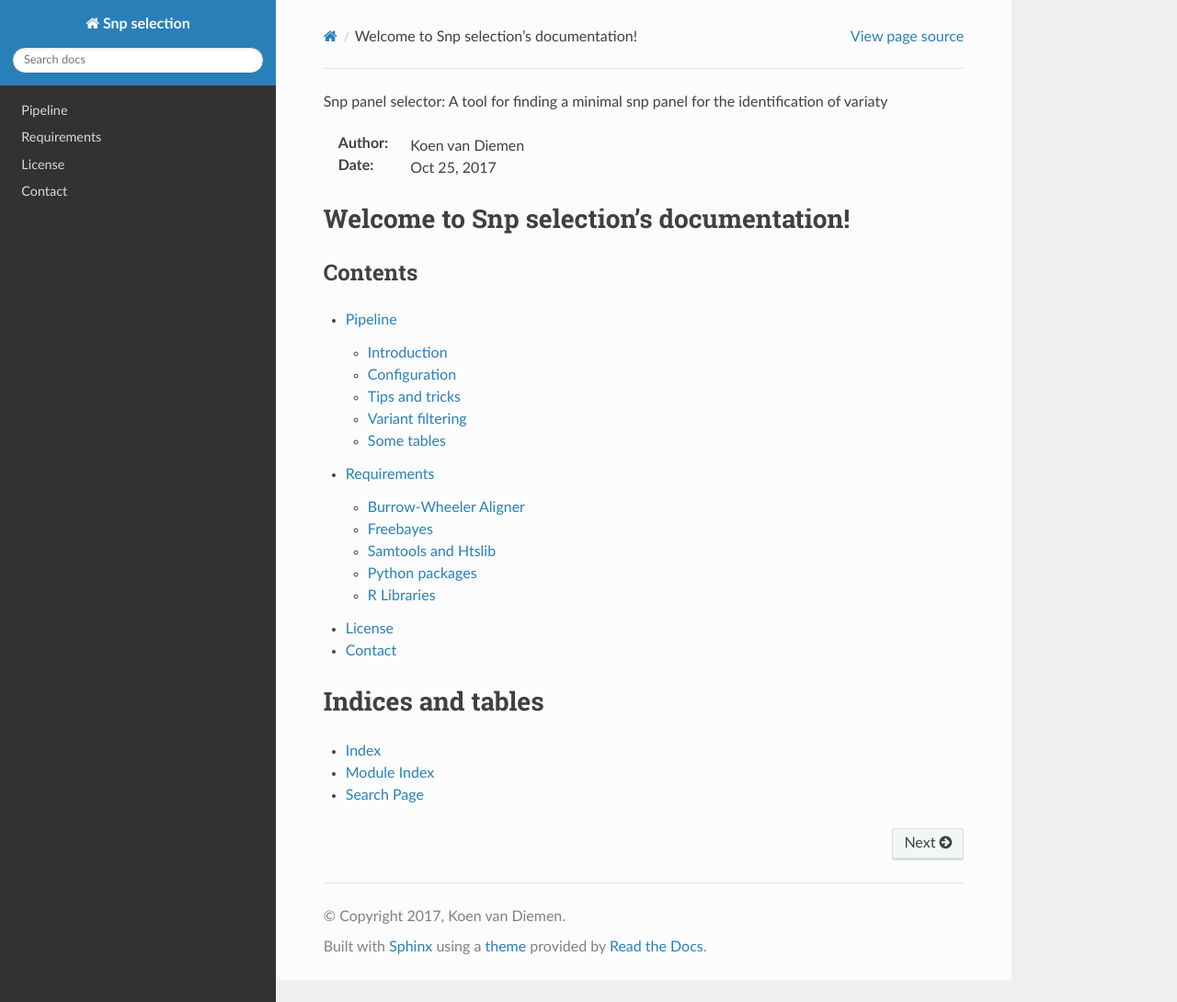
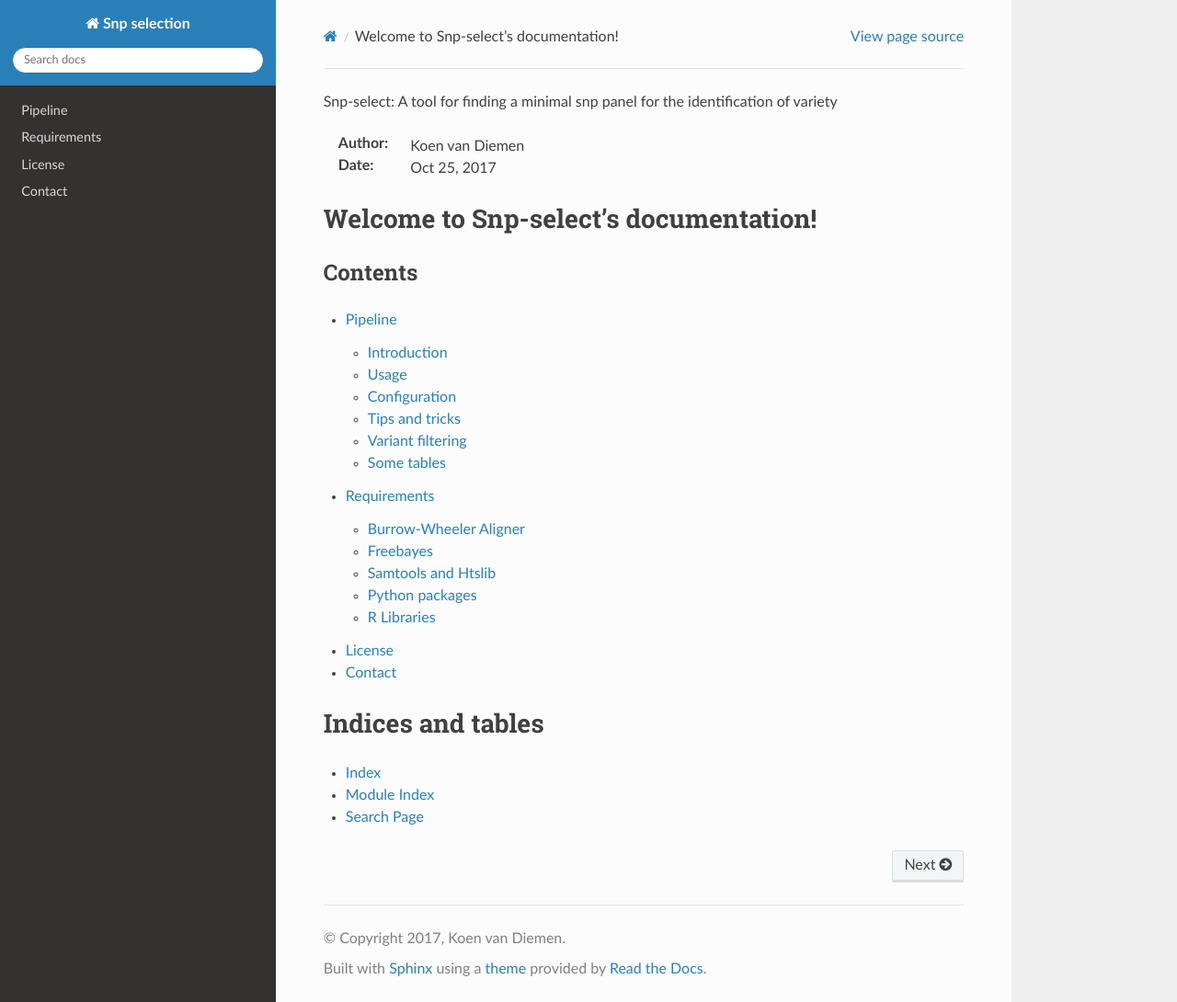
Before and after one commit to vdkoen/SNP-select, a Sphinx documentation site: the page built from docs/source/index.rst, in a window 1280 px wide and 1090 px high. Shown: the whole window at 92% size. Built offline with Sphinx 7.4.7 and the Read the Docs theme 2.0.0, drawn with Linux system fonts in a browser that asks for light colours.

```diff
--- a/docs/source/index.rst
+++ b/docs/source/index.rst
@@ -1,9 +1,9 @@
-Snp panel selector: A tool for finding a minimal snp panel for the identification of variaty
+Snp-select: A tool for finding a minimal snp panel for the identification of variety
 
 :Author: Koen van Diemen
 :Date: |today|
 
-Welcome to Snp selection's documentation!
+Welcome to Snp-select's documentation!
 =========================================
 
 Contents
```
Also changed, not shown: docs/source/Pipeline.rst (+21 -5 lines), 9 other files.
